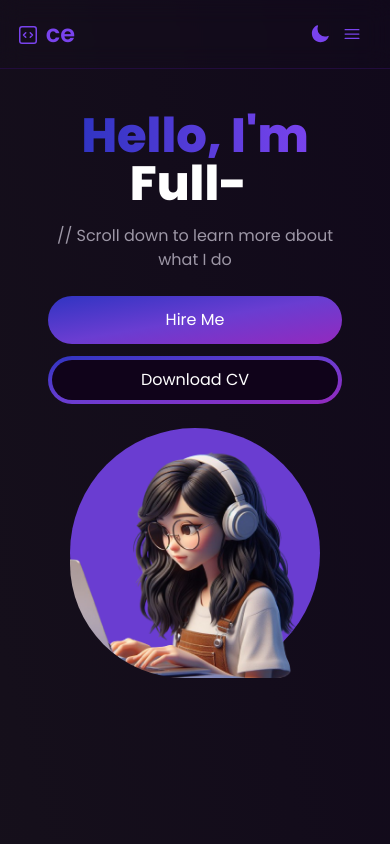
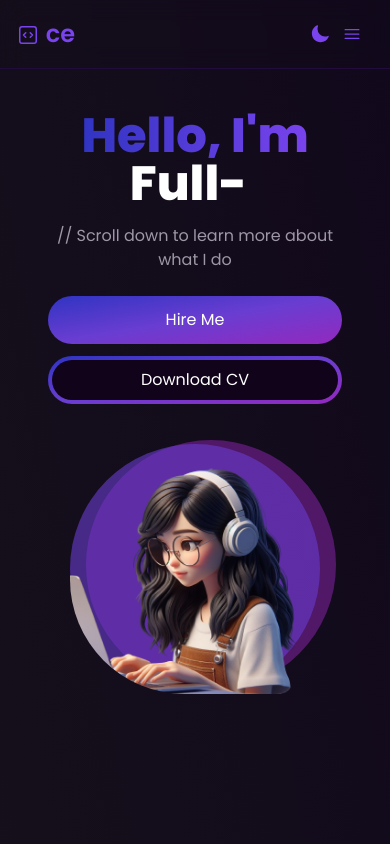
Before and after one commit to encarnac/portfolio, a React (Vite) app: page / in a window 390 px wide. Shown: the top 844 px of the page. Built offline with nearby package versions, Linux system fonts and the light colour scheme.

Commit message:
Added overlapping circles to the photo's background

```diff
--- a/src/components/HeroSection.jsx
+++ b/src/components/HeroSection.jsx
@@ -5,7 +5,7 @@ import HeaderPhoto from "../assets/header-pfp.png";
 export default function Header() {
   return (
     <>
-      <section>
+      <section className="relative">
         <motion.div
           initial={{ opacity: 0, scale: 0.5 }}
           animate={{ opacity: 1, scale: 1 }}
@@ -50,14 +50,14 @@ export default function Header() {
             </div>
           </div>
 
-          <div className="col-span-5 mt-6 place-self-center lg:my-24">
-            <div className="lg:before:border-blue z-0 before:max-w-[400px] lg:relative lg:before:absolute lg:before:-left-12 lg:before:-top-12 lg:before:z-[-1] lg:before:h-full lg:before:w-full lg:before:rounded-full lg:before:border-2">
+          <div className="col-span-5 mt-10 place-self-center lg:my-24">
+            <div className="relative z-0 before:absolute before:bottom-1 before:left-4 before:h-full before:w-full before:rounded-full before:bg-[#afc6e2] before:mix-blend-multiply dark:before:bg-[#7a229c]/60 lg:before:bottom-2 lg:before:left-8 lg:before:h-[315px] lg:before:w-[330px] xl:before:h-[400px] xl:before:w-[400px]">
               {" "}
-              <div className="size-[250px] md:size-[325px] xl:size-[400px] relative rounded-full bg-[#ad99db] dark:bg-[#6a3dd1]">
+              <div className="size-[250px] md:size-[325px] xl:size-[400px] relative rounded-full bg-[#ad99db]/60 dark:bg-[#6a3dd1]/60">
                 <img
                   src={HeaderPhoto}
                   alt="profile photo"
-                  className="size-11/12 absolute inset-x-0 bottom-0 rounded-bl-[50%]"
+                  className="absolute inset-x-0 bottom-0 w-11/12 rounded-bl-[50%]"
                 />
               </div>
             </div>
```
